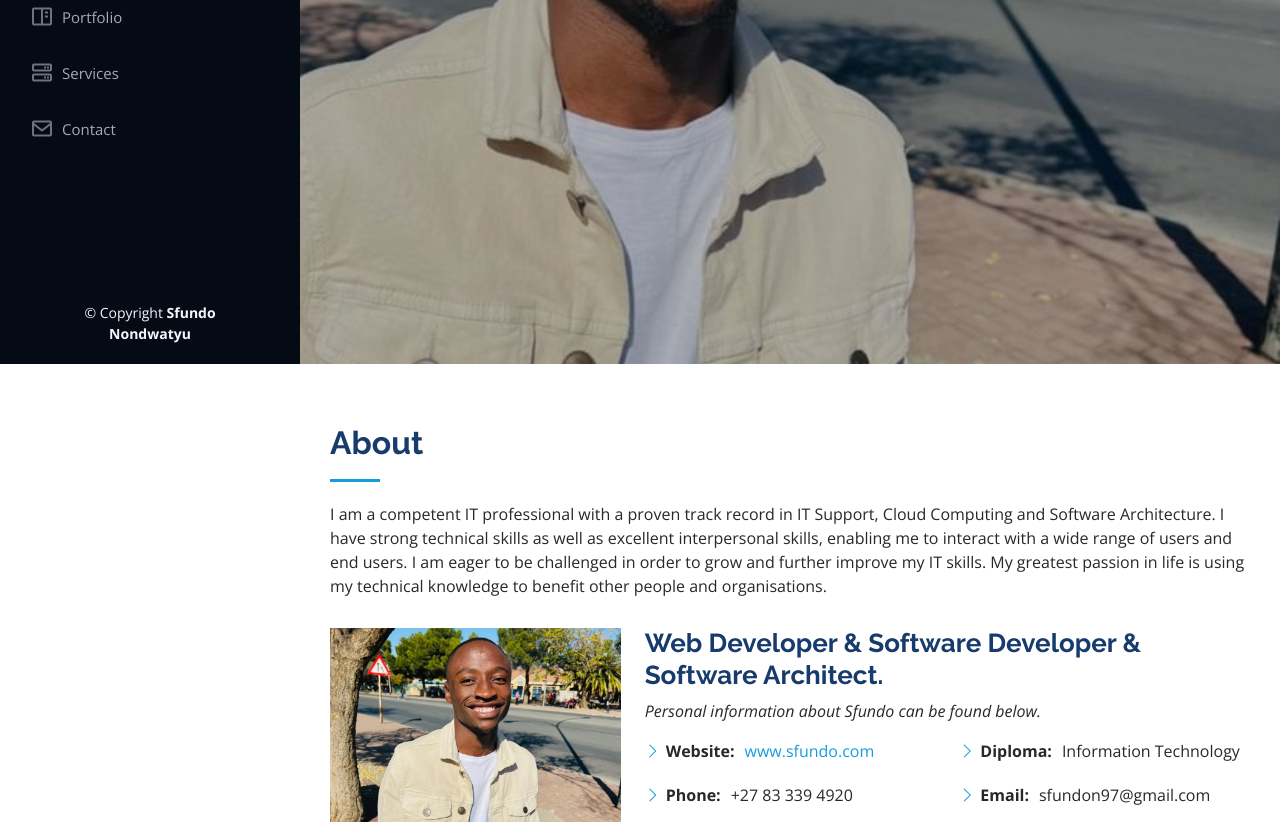
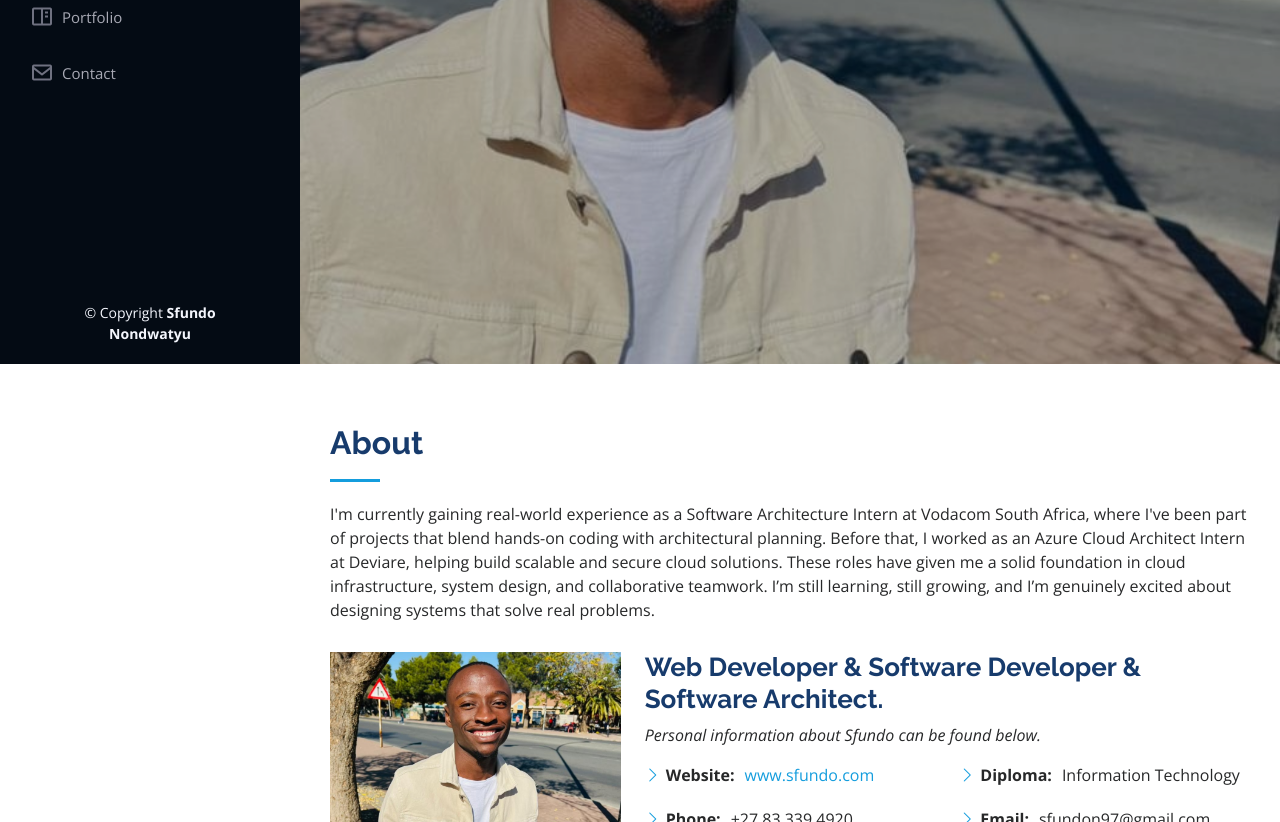
Before and after one commit to Sfundon97/Portfolio, a plain HTML site: page index.html in a window 1280 px wide. Shown: the part 436-1258 px from the top of the page. Drawn offline with nearby package versions, Linux system fonts and the light colour scheme.

Commit message:
Final Commit

```diff
--- a/index.html
+++ b/index.html
@@ -61,7 +61,7 @@
           <li><a href="#about" class="nav-link scrollto"><i class="bx bx-user"></i> <span>About</span></a></li>
           <li><a href="#resume" class="nav-link scrollto"><i class="bx bx-file-blank"></i> <span>Resume</span></a></li>
           <li><a href="#portfolio" class="nav-link scrollto"><i class="bx bx-book-content"></i> <span>Portfolio</span></a></li>
-          <li><a href="#services" class="nav-link scrollto"><i class="bx bx-server"></i> <span>Services</span></a></li>
+          <!--<li><a href="#services" class="nav-link scrollto"><i class="bx bx-server"></i> <span>Services</span></a></li>-->
           <li><a href="#contact" class="nav-link scrollto"><i class="bx bx-envelope"></i> <span>Contact</span></a></li>
         </ul>
       </nav><!-- .nav-menu -->
@@ -84,11 +84,11 @@
 
         <div class="section-title">
           <h2>About</h2>
-          <p>I am a competent IT professional with a proven track record in IT Support, Cloud Computing and Software Architecture. I have strong
-            technical skills as well as excellent interpersonal skills, enabling me to interact with a wide range of
-            users and end users. I am eager to be challenged in order to grow and further improve my IT skills.
-            My greatest passion in life is using my technical knowledge to benefit other people and
-            organisations.</p>
+          <p>I'm currently gaining real-world experience as a Software Architecture Intern at Vodacom South Africa,
+            where I've been part of projects that blend hands-on coding with architectural planning.
+            Before that, I worked as an Azure Cloud Architect Intern at Deviare, helping build scalable and secure cloud solutions.
+            These roles have given me a solid foundation in cloud infrastructure, system design, and collaborative teamwork.
+            I’m still learning, still growing, and I’m genuinely excited about designing systems that solve real problems.</p>
         </div>
 
         <div class="row">
```
